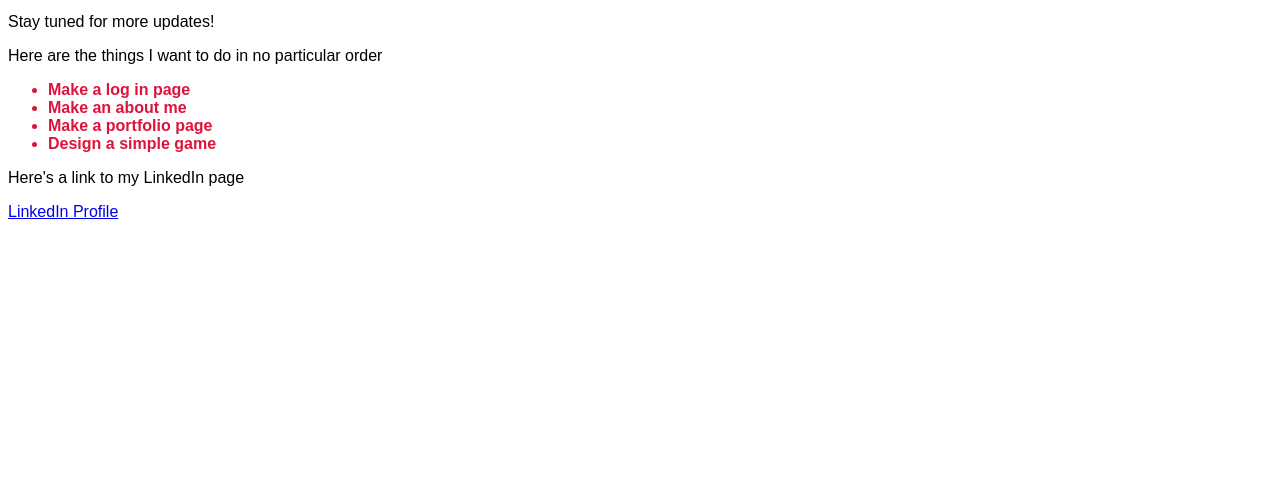
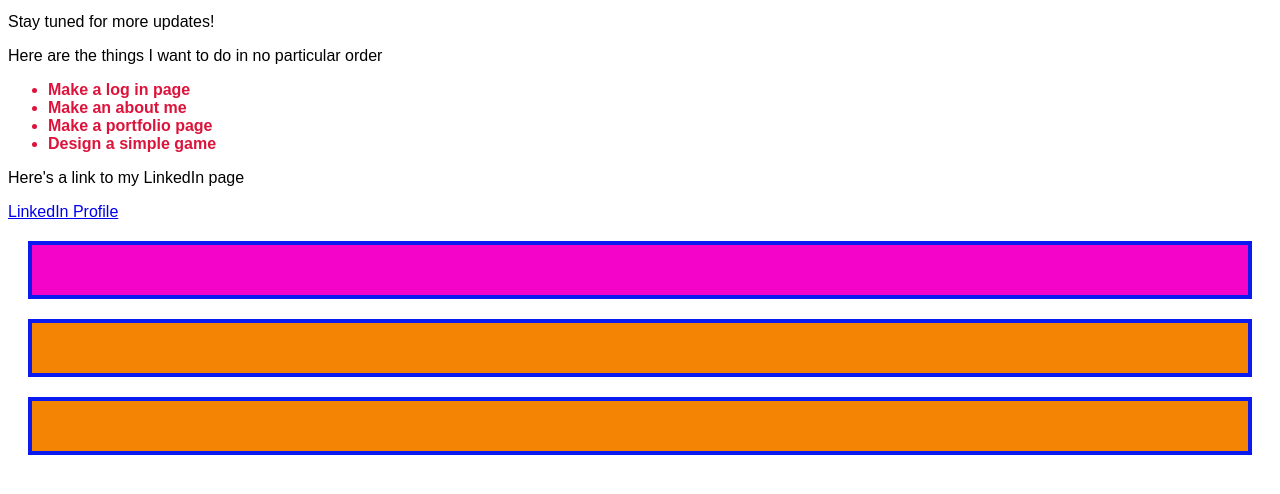
Before and after one commit to TheGoonch/FirstWebsite, a plain HTML site: page docs/index.html in a window 1280 px wide. Shown: the part 258-752 px from the top of the page. Drawn offline with Linux system fonts and the light colour scheme.

Commit message:
Intro to flexboxes and testing

```diff
--- a/docs/index.html
+++ b/docs/index.html
@@ -31,4 +31,10 @@
     </a>
 
   </body>
+
+  <div class="flex-container">
+    <div class="one"></div>
+    <div class="two"></div>
+    <div class="three"></div>
+  </div>
 </html>
--- a/docs/styleSheet.css
+++ b/docs/styleSheet.css
@@ -13,3 +13,18 @@
     color: crimson;
     font-weight: bolder;
 }
+
+/*.flex-container {
+  /*display: flex; does things in a row*/
+/*} */
+
+.flex-container div {
+  background: rgb(244, 132, 4);
+  border: 4px solid rgb(11, 26, 239);
+  height: 50px;
+  margin: 20px;
+}
+
+.flex-container .one {
+    background: rgb(244, 4, 200);
+}
```
